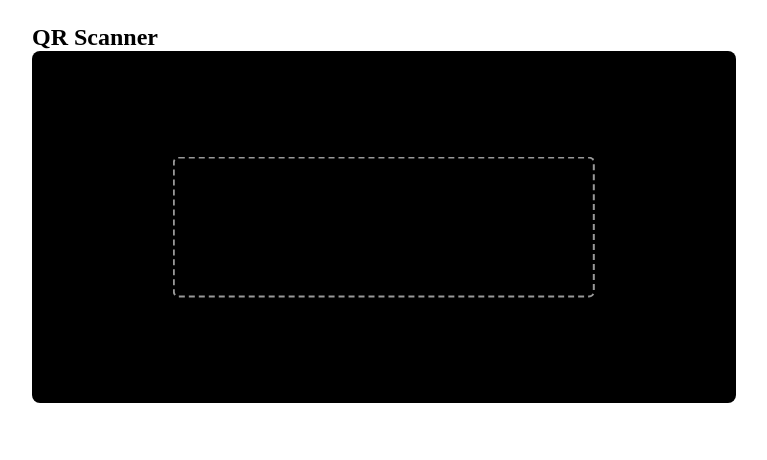
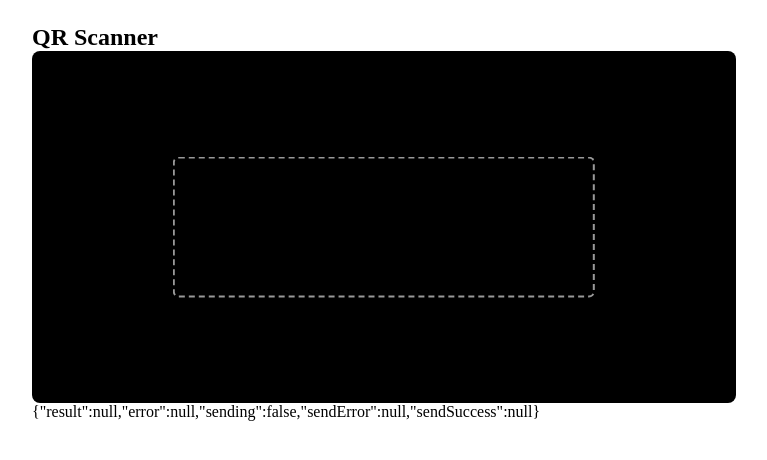
Before and after one commit to narodniyplusmagazin/scanner-test, a React (Vite) app: page /qr in a window 1280 px wide. Shown: the top 460 px of the page, without its empty margins (256-1023 px from the left). Built offline with nearby package versions, Linux system fonts and the light colour scheme; no server answers.

Commit message:
add logs for test

```diff
--- a/src/components/QRScanner/QRScanner.tsx
+++ b/src/components/QRScanner/QRScanner.tsx
@@ -6,7 +6,7 @@ import './QRScanner.css'
 const QRScanner: React.FC = () => {
   const videoRef = useRef<HTMLVideoElement | null>(null)
   const canvasRef = useRef<HTMLCanvasElement | null>(null)
-  const [result, setResult] = useState<string | null>(null)
+  const [result, setResult] = useState<any>(null)
   const [error, setError] = useState<string | null>(null)
   const [sending, setSending] = useState(false)
   const [sendError, setSendError] = useState<string | null>(null)
@@ -174,6 +174,8 @@ const QRScanner: React.FC = () => {
           <button onClick={() => window.location.reload()}>Scan again</button>
         </div>
       )}
+
+      {JSON.stringify({ result, error, sending, sendError, sendSuccess })}
     </div>
   )
 }
```
